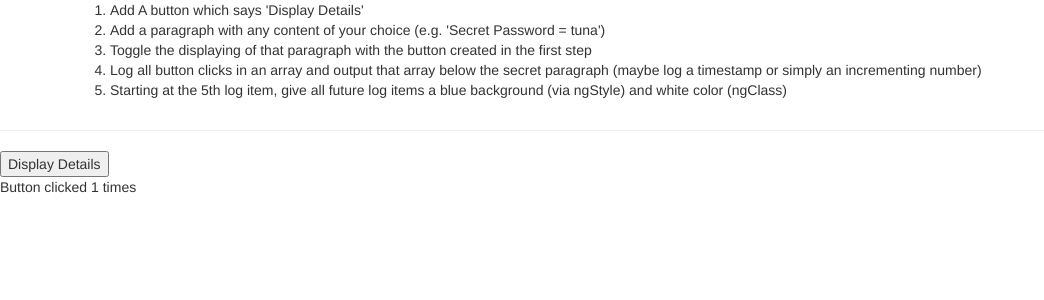
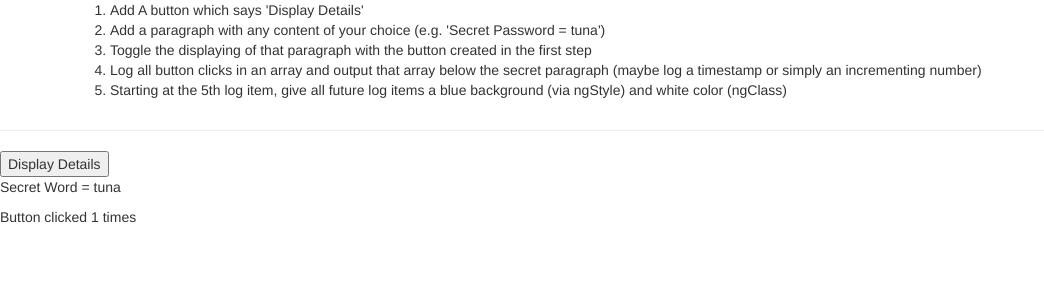
Before and after one commit to salomao91/assignment3_directives_basics, an Angular app: page / in a window 1280 px wide. Both pictures are taken after a click on the button "Display Details". Shown: the top 300 px of the page, without its empty margins (0-1044 px from the left). Built offline with nearby package versions, Linux system fonts and the light colour scheme.

Commit message:
Refactor - 3. Toggle the displaying of the paragraph

```diff
--- a/src/app/app.component.html
+++ b/src/app/app.component.html
@@ -13,6 +13,7 @@
 </div>
 <hr/>
 <button (click) = "onDisplayButton()" >Display Details</button>
+<p *ngIf="isButtonPressed">Secret Word = tuna</p>
 
 <p
   *ngFor="let number of buttonPressedNumbers; let indexNumber = index"
```
